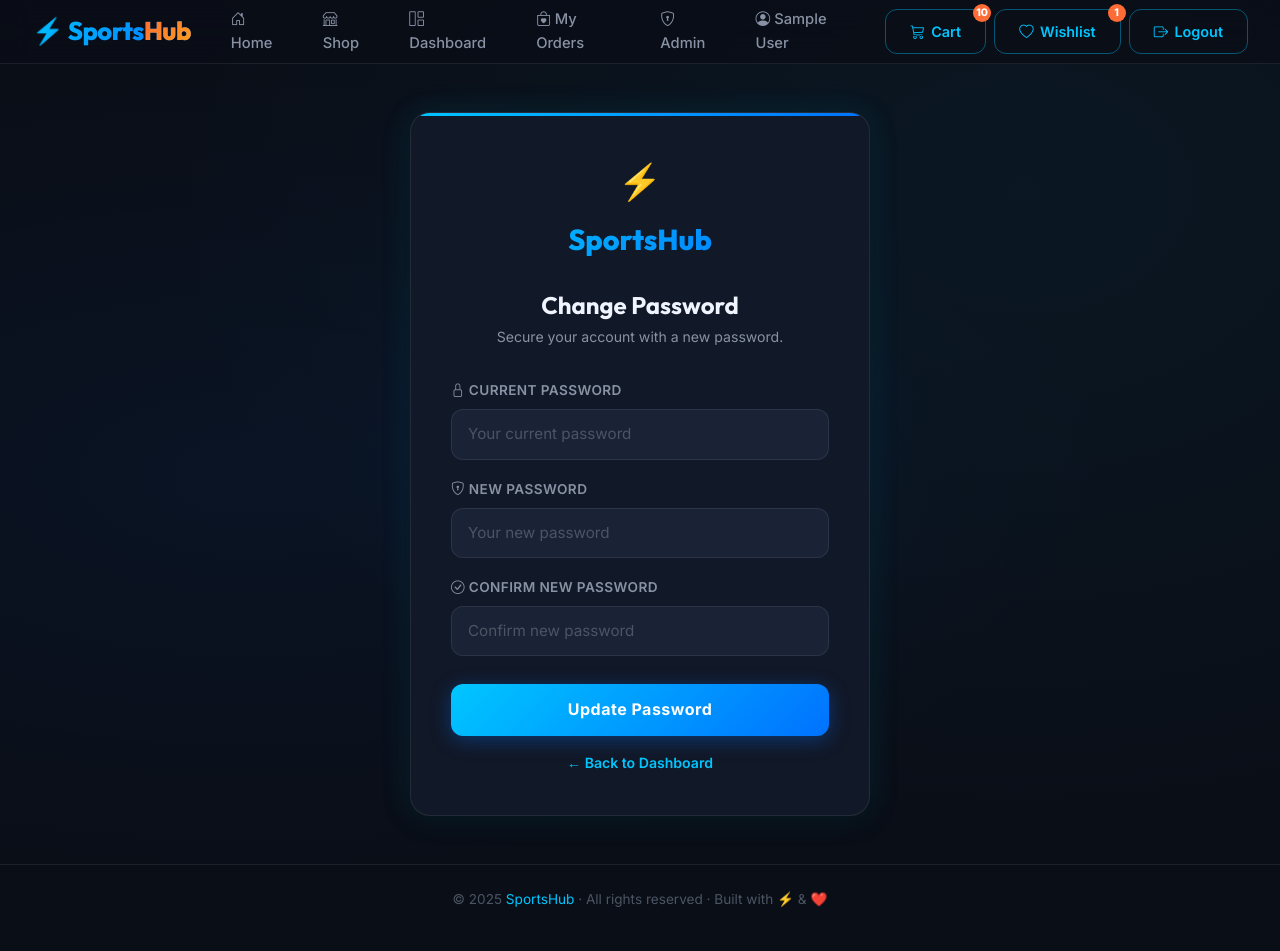
After one commit to nikhilghotankar-8881/SportsHub, a Flask app: page /change-password in a window 1280 px wide. The commit adds this page. Run offline with Flask 3, Linux system fonts and the light colour scheme; a user stored in the database is signed in; tables that the repository leaves empty hold one stand-in row (values such as "Sample post").

Commit message:
Add change password functionality

```diff
--- /dev/null
+++ b/templates/change_password.html
@@ -0,0 +1,77 @@
+{% extends "base.html" %}
+
+{% block title %}Change Password – SportsHub{% endblock %}
+
+{% block content %}
+<div class="auth-wrapper">
+  <div class="auth-card">
+
+    <!-- Logo -->
+    <div class="auth-logo">
+      <span class="brand-icon">⚡</span>
+      <span class="brand-text">SportsHub</span>
+    </div>
+
+    <h1 class="auth-title">Change Password</h1>
+    <p class="auth-subtitle">Secure your account with a new password.</p>
+
+    <!-- Change Password Form -->
+    <form method="POST" action="{{ url_for('main.change_password') }}" novalidate id="change-password-form">
+      {{ form.hidden_tag() }}
+
+      <!-- Current Password -->
+      <div class="form-group">
+        <label class="form-label" for="current_password">
+          <i class="bi bi-lock"></i> Current Password
+        </label>
+        {{ form.current_password(
+            id="current_password",
+            class="form-control-custom" + (" is-invalid" if form.current_password.errors else ""),
+            placeholder="Your current password"
+        ) }}
+        {% for error in form.current_password.errors %}
+          <div class="invalid-feedback"><i class="bi bi-exclamation-circle"></i> {{ error }}</div>
+        {% endfor %}
+      </div>
+
+      <!-- New Password -->
+      <div class="form-group">
+        <label class="form-label" for="new_password">
+          <i class="bi bi-shield-lock"></i> New Password
+        </label>
+        {{ form.new_password(
+            id="new_password",
+            class="form-control-custom" + (" is-invalid" if form.new_password.errors else ""),
+            placeholder="Your new password"
+        ) }}
+        {% for error in form.new_password.errors %}
+          <div class="invalid-feedback"><i class="bi bi-exclamation-circle"></i> {{ error }}</div>
+        {% endfor %}
+      </div>
+
+      <!-- Confirm New Password -->
+      <div class="form-group">
+        <label class="form-label" for="confirm_new_password">
+          <i class="bi bi-check-circle"></i> Confirm New Password
+        </label>
+        {{ form.confirm_new_password(
+            id="confirm_new_password",
+            class="form-control-custom" + (" is-invalid" if form.confirm_new_password.errors else ""),
+            placeholder="Confirm new password"
+        ) }}
+        {% for error in form.confirm_new_password.errors %}
+          <div class="invalid-feedback"><i class="bi bi-exclamation-circle"></i> {{ error }}</div>
+        {% endfor %}
+      </div>
+
+      <!-- Submit -->
+      {{ form.submit(class="btn-submit", id="change-password-submit-btn") }}
+    </form>
+
+    <div class="auth-footer-link" style="margin-top: 1rem;">
+      <a href="{{ url_for('main.dashboard') }}" id="goto-dashboard-link">← Back to Dashboard</a>
+    </div>
+
+  </div>
+</div>
+{% endblock %}
--- a/templates/dashboard.html
+++ b/templates/dashboard.html
@@ -79,6 +79,10 @@
              style="justify-content:center;text-decoration:none;">
             <i class="bi bi-house-door"></i> Back to Home
           </a>
+          <a href="{{ url_for('main.change_password') }}" class="btn-outline-custom" id="dashboard-change-pwd-btn"
+             style="justify-content:center;text-decoration:none;">
+            <i class="bi bi-shield-lock"></i> Change Password
+          </a>
           <a href="{{ url_for('auth.logout') }}" class="btn-primary-custom" id="dashboard-logout-btn"
              style="justify-content:center;text-decoration:none;">
             <i class="bi bi-box-arrow-right"></i> Logout
```
